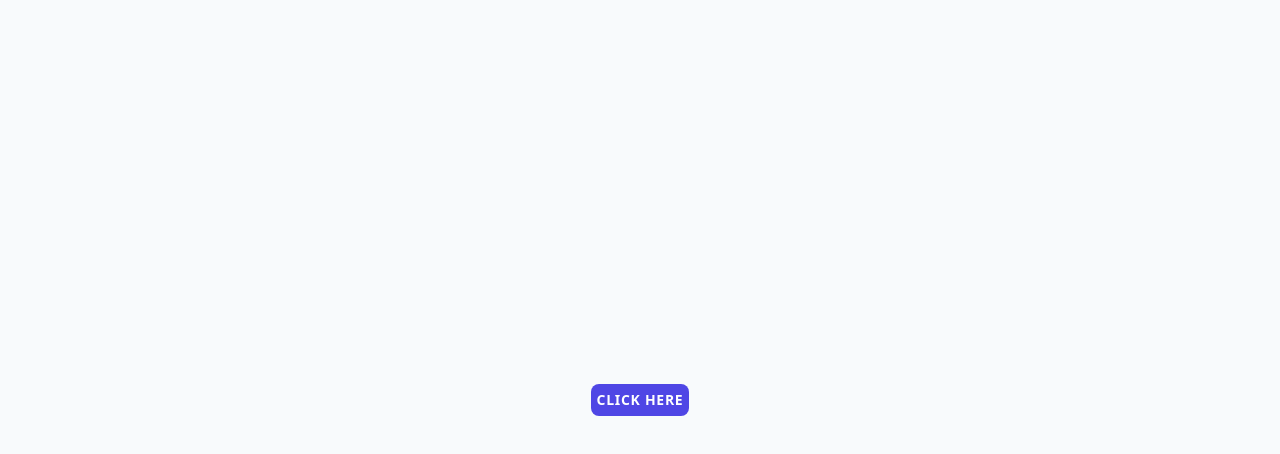
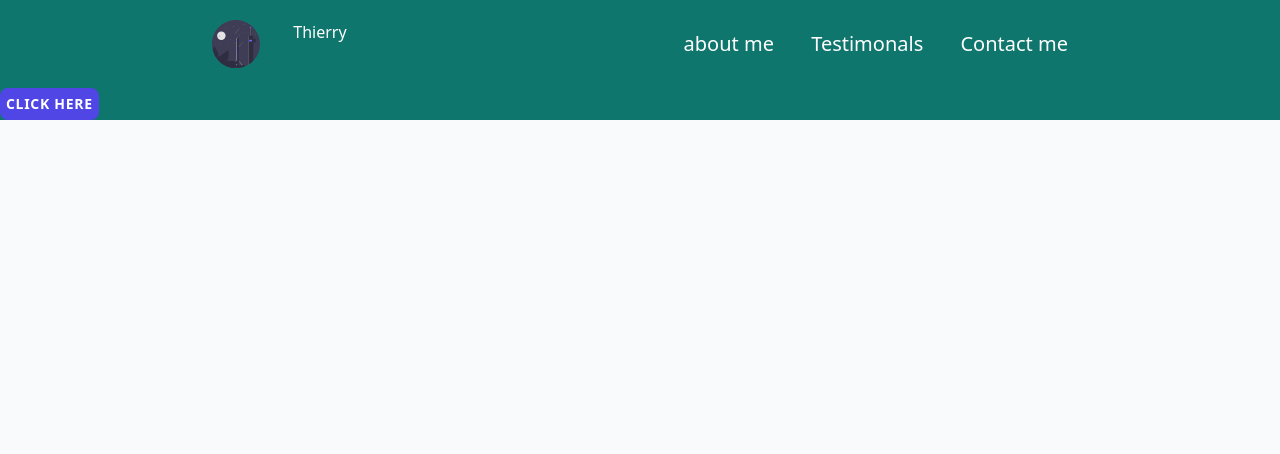
Before and after one commit to ThierryRakotomanana/Landing-Page-with-tailwind, a website: page src/index.html in a window 1280 px wide. Drawn offline with Linux system fonts and the light colour scheme.

Commit message:
add navbar

```diff
--- a/package.json
+++ b/package.json
@@ -4,6 +4,6 @@
   },
   "scripts": {
     "dev": "npx tailwindcss -i src/input.css -o dist/output.css",
-    "dev:watch" : "npx tailwindcss -i src/input.css -o dist/output.css -w"
+    "dev:watch" : "npx tailwindcss -i src/input.css -o dist/output.css --watch"
   }
 }
--- a/src/index.html
+++ b/src/index.html
@@ -5,9 +5,23 @@
   <meta name="viewport" content="width=device-width, initial-scale=1.0">
   <link href="../dist/output.css" rel="stylesheet">
 </head>
-<body class="min-h-screen grid place-content-center bg-slate-50 dark:bg-black dark:text-white" >
-  <div class="">
-    <a class=" inline-block px-1.5 py-1.5 rounded-lg uppercase tracking-wider font-semibold text-sm bg-indigo-600 text-white" href="./card.html">click here</a>
-  </div>
+<body class="min-h-screen bg-slate-50 dark:bg-black dark:text-white" >
+  <header class="bg-teal-700 text-white sticky top-0 z-10">
+    <section class="max-w-4xl mx-auto p-5 flex justify-between items-center">
+      <div class="grid grid-cols-2 w-1/6 gap-5">
+        <img class="w-12 h-12" src="./img/moon.svg" alt="moon">
+        <h1>Thierry</h1>
+      </div>
+      <button id="mobile-open-button" class="text-3xl sm:hidden focus:outline-none">
+        &#9776;
+      </button>
+      <nav class="hidden sm:block space-x-8 text-xl" aria-label="main">
+        <a href="#hero" class="hover:opacity-90">about me</a>
+        <a href="#testimonarial" class="hover:opacity-90">Testimonals</a>
+        <a href="#contact" class="hover:opacity-90">Contact me</a>
+      </nav>
+    </section>
+    <a class="inline-block px-1.5 py-1.5 rounded-lg uppercase tracking-wider font-semibold text-sm bg-indigo-600 text-white" href="./card.html">click here</a>
+  </header>
 </body>
 </html>
```
Also changed, not shown: dist/output.css.
